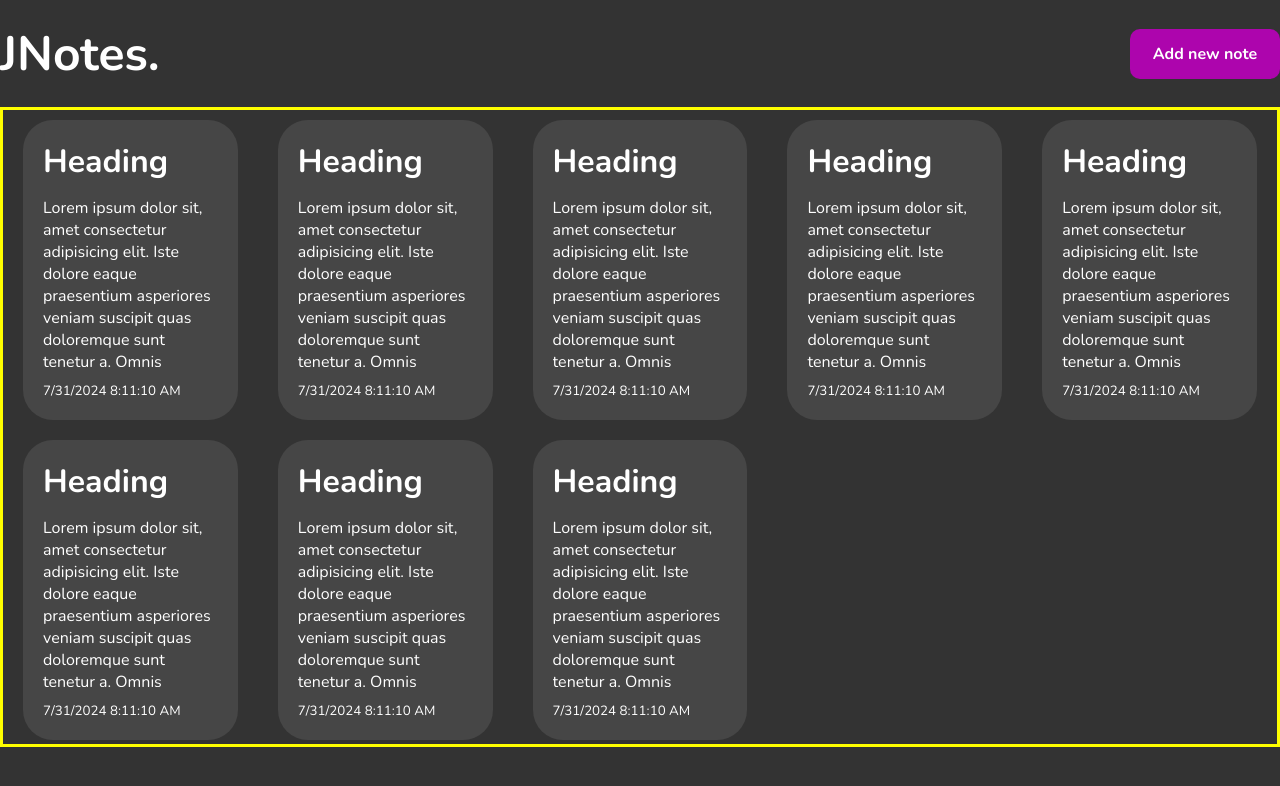
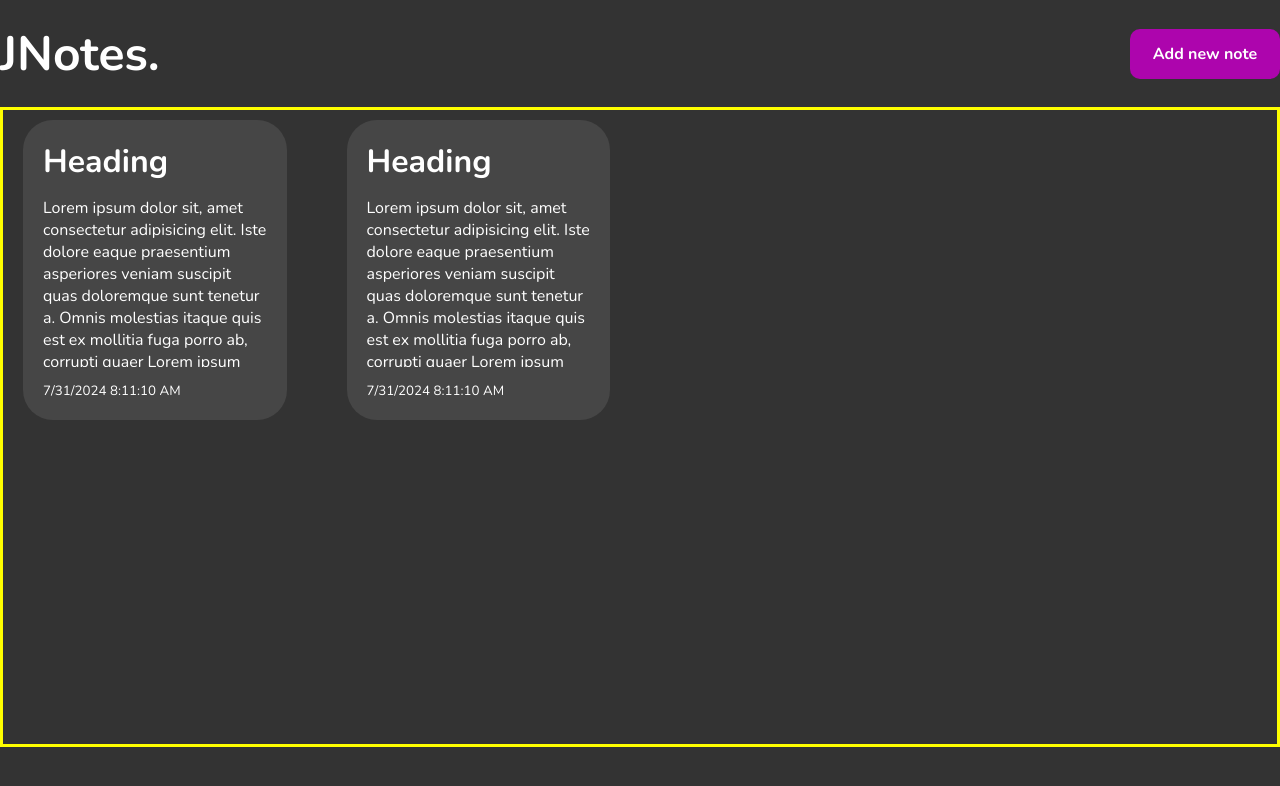
Before and after one commit to javedAkhtar1/React-Notes-App, a React (Vite) app: page / in a window 1280 px wide. Shown: the top 786 px of the page. Built offline with nearby package versions, Linux system fonts and the light colour scheme.

Commit message:
grid css fix

```diff
--- a/src/App.jsx
+++ b/src/App.jsx
@@ -1,4 +1,5 @@
 import React, {useContext} from 'react';
+import { Route, Router } from 'react-router';
 import Home from "./components/Home";
 import NewNote from "./components/NewNote";
 import NewNoteProvider, { NewNoteContext } from "./context/NewNoteProvider";
--- a/src/components/Home.jsx
+++ b/src/components/Home.jsx
@@ -15,12 +15,6 @@ function Home() {
       <div className="notes-container">
         <Note />
         <Note />
-        <Note />
-        <Note />
-        <Note />
-        <Note />
-        <Note />
-        <Note />
       </div>
     </>
   );
--- a/src/index.css
+++ b/src/index.css
@@ -32,7 +32,15 @@ body {
   margin-inline: auto;
   border: 3px solid yellow;
   display: grid;
-  grid-template-columns: repeat(auto-fit, minmax(250px, 1fr));
+  justify-content: center;
+  gap: 20px;
+  grid-template-columns: repeat(4, minmax(250px, 1fr));
+}
+
+@media (max-width: 1050px) {
+  .notes-container {
+    grid-template-columns: repeat(auto-fit, minmax(250px, 1fr));
+  }
 }
 
 .add-btn {
```
